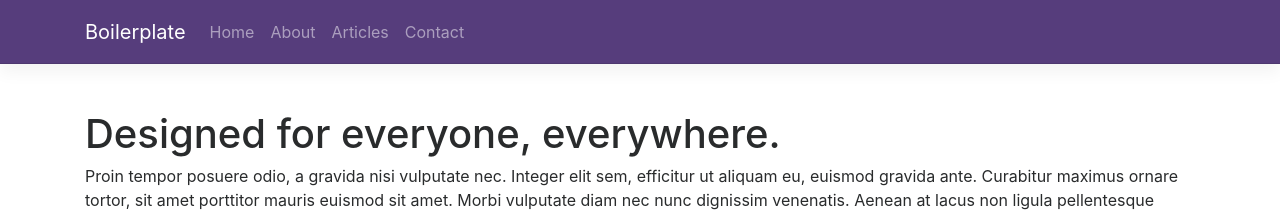
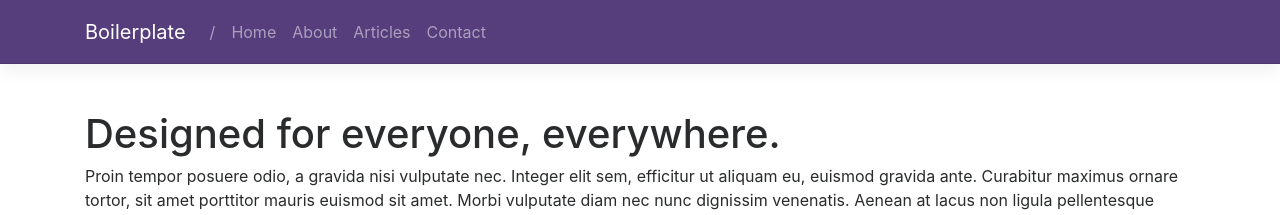
Before and after one commit to krussll/etsysimplicity, a Jekyll site: the page built from index.md, in a window 1280 px wide. Shown: the top 215 px of the page. Built offline with Jekyll 4.4.1, drawn with Linux system fonts in a browser that asks for light colours; a script that is not in the unit is left out.

Commit message:
Update nav.html

```diff
--- a/_includes/nav.html
+++ b/_includes/nav.html
@@ -7,6 +7,9 @@
 
     <div class="navbar-nav-scroll" id="bd-main-nav">
       <ul class="navbar-nav bd-navbar-nav flex-row">
+        <li class="nav-item">
+          <a class="nav-link" href="{{ site.url }}">{{ page.url }}</a>
+        </li>
         <li class="nav-item">
           <a class="nav-link{% if page.url == '/' %} active{% endif %}" href="{{ site.url }}">Home</a>
         </li>
```
